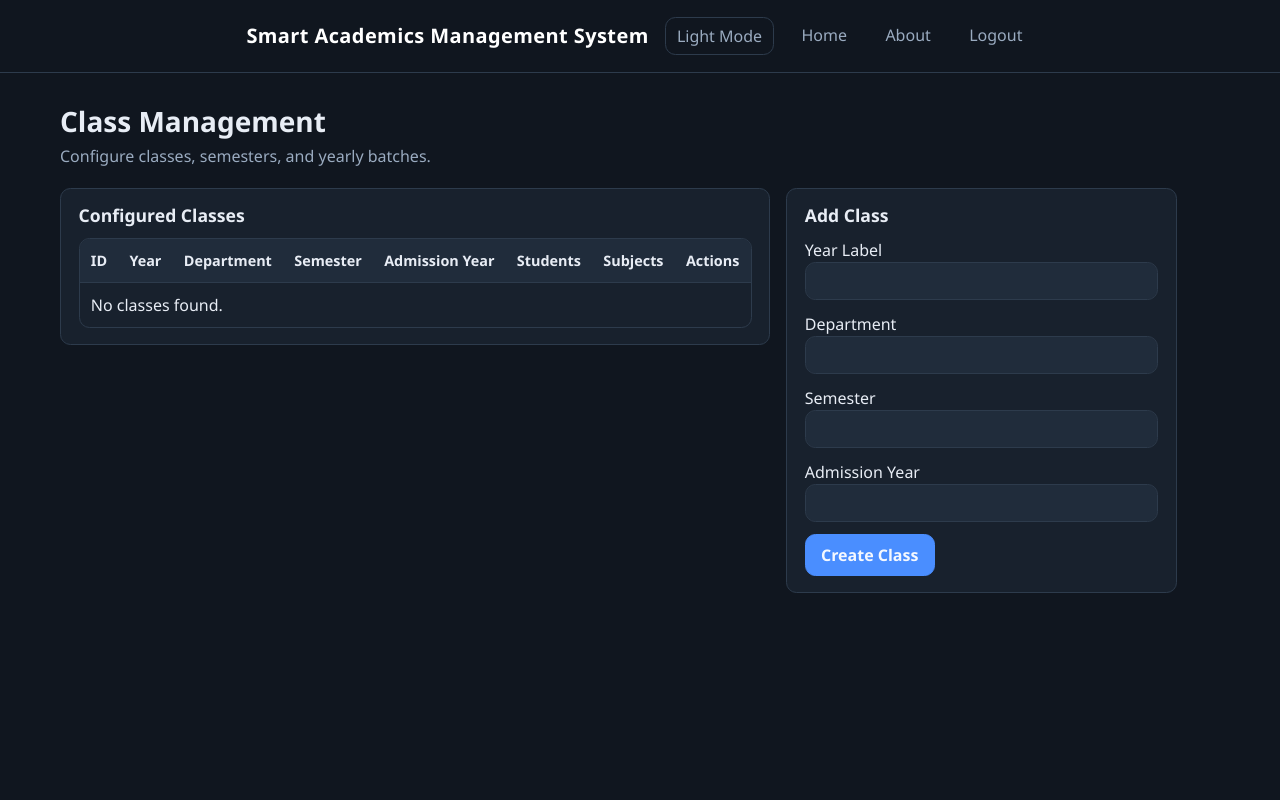
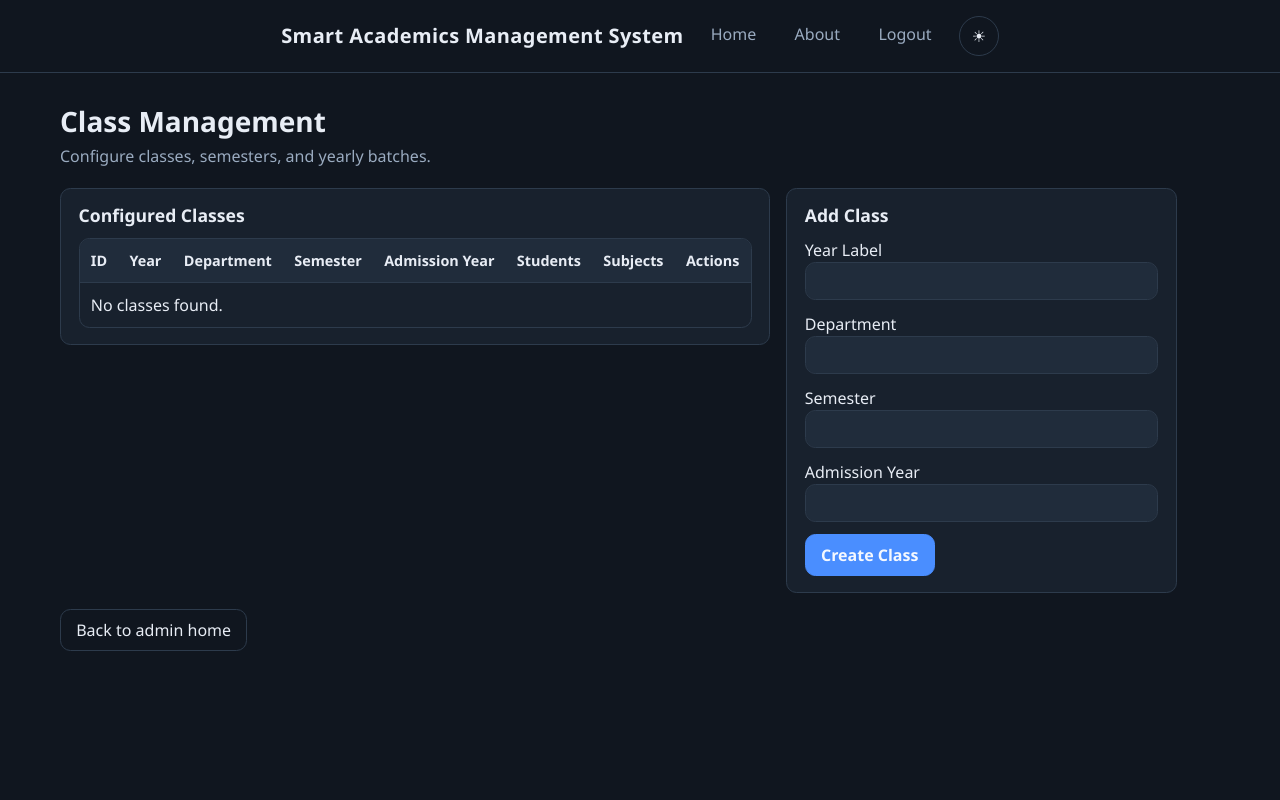
Before and after one commit to actuallyarnav/smart-academic-mgmt, a Flask app: page /admin/class_mgmt in a window 1280 px wide. Run offline with Flask 3, Linux system fonts and the light colour scheme; the visitor is signed in with stand-in values (Sample User, id 1); data that the repository does not hold is empty; some libraries are stand-ins or nearby versions.

Commit message:
fixed light-dark mode colours, added return buttons

```diff
--- a/templates/admin/class_mgmt.html
+++ b/templates/admin/class_mgmt.html
@@ -147,4 +147,10 @@
         </form>
     </div>
 </div>
+
+<div class="button-group mt-3">
+    <a class="btn-outline-app" href="{{ url_for('admin.admin_home') }}"
+        >Back to admin home</a
+    >
+</div>
 {% endblock %}
--- a/templates/admin/enrollment_mgmt.html
+++ b/templates/admin/enrollment_mgmt.html
@@ -128,4 +128,10 @@
         {% endif %}
     </div>
 </div>
+
+<div class="button-group mt-3">
+    <a class="btn-outline-app" href="{{ url_for('admin.admin_home') }}"
+        >Back to admin home</a
+    >
+</div>
 {% endblock %}
--- a/templates/admin/reports.html
+++ b/templates/admin/reports.html
@@ -54,4 +54,10 @@
         </table>
     </div>
 </div>
+
+<div class="button-group mt-3">
+    <a class="btn-outline-app" href="{{ url_for('admin.admin_home') }}"
+        >Back to admin home</a
+    >
+</div>
 {% endblock %}
--- a/templates/admin/student_mgmt.html
+++ b/templates/admin/student_mgmt.html
@@ -181,4 +181,10 @@
         </form>
     </div>
 </div>
+
+<div class="button-group mt-3">
+    <a class="btn-outline-app" href="{{ url_for('admin.admin_home') }}"
+        >Back to admin home</a
+    >
+</div>
 {% endblock %}
--- a/templates/admin/subject_mgmt.html
+++ b/templates/admin/subject_mgmt.html
@@ -133,4 +133,10 @@
         </form>
     </div>
 </div>
+
+<div class="button-group mt-3">
+    <a class="btn-outline-app" href="{{ url_for('admin.admin_home') }}"
+        >Back to admin home</a
+    >
+</div>
 {% endblock %}
--- a/templates/admin/teacher_mgmt.html
+++ b/templates/admin/teacher_mgmt.html
@@ -151,4 +151,10 @@
         </form>
     </div>
 </div>
+
+<div class="button-group mt-3">
+    <a class="btn-outline-app" href="{{ url_for('admin.admin_home') }}"
+        >Back to admin home</a
+    >
+</div>
 {% endblock %}
--- a/templates/admin/user_mgmt.html
+++ b/templates/admin/user_mgmt.html
@@ -119,4 +119,10 @@
         </form>
     </div>
 </div>
+
+<div class="button-group mt-3">
+    <a class="btn-outline-app" href="{{ url_for('admin.admin_home') }}"
+        >Back to admin home</a
+    >
+</div>
 {% endblock %}
--- a/templates/base.html
+++ b/templates/base.html
@@ -33,6 +33,10 @@
                 --accent-color: #4a8eff;
                 --accent-hover: #3e79d6;
                 --danger-color: #d16a78;
+                --link-color: #93b9ff;
+                --link-hover-color: #bfd5ff;
+                --row-hover-color: #243142;
+                --button-text-color: #f4f8ff;
                 --radius: 0.65rem;
             }
 
@@ -46,6 +50,10 @@
                 --accent-color: #1d63d9;
                 --accent-hover: #154fae;
                 --danger-color: #ba4b5e;
+                --link-color: #1b5ecb;
+                --link-hover-color: #13489c;
+                --row-hover-color: #e3ebf7;
+                --button-text-color: #ffffff;
                 --radius: 0.65rem;
             }
 
@@ -58,12 +66,12 @@
             }
 
             a {
-                color: #93b9ff;
+                color: var(--link-color);
                 text-decoration: none;
             }
 
             a:hover {
-                color: #bfd5ff;
+                color: var(--link-hover-color);
             }
 
             .mainbody {
@@ -81,6 +89,7 @@
             .navbar-brand {
                 font-weight: 700;
                 letter-spacing: 0.02em;
+                color: var(--text-color);
             }
 
             .nav-link {
@@ -95,11 +104,17 @@
             }
 
             .theme-toggle {
+                width: 2.5rem;
+                height: 2.5rem;
+                display: inline-flex;
+                align-items: center;
+                justify-content: center;
                 background-color: transparent;
                 border: 1px solid var(--border-color);
-                color: var(--muted-color);
-                border-radius: var(--radius);
-                padding: 0.35rem 0.7rem;
+                color: var(--text-color);
+                border-radius: 999px;
+                padding: 0;
+                font-size: 1rem;
             }
 
             .theme-toggle:hover {
@@ -239,13 +254,13 @@
             }
 
             .app-table tbody tr:hover {
-                background-color: #243142;
+                background-color: var(--row-hover-color);
             }
 
             .btn-app {
                 background-color: var(--accent-color);
                 border: 1px solid var(--accent-color);
-                color: #f4f8ff;
+                color: var(--button-text-color);
                 border-radius: var(--radius);
                 font-weight: 600;
                 padding: 0.5rem 0.95rem;
@@ -256,7 +271,7 @@
             .btn-app:hover {
                 background-color: var(--accent-hover);
                 border-color: var(--accent-hover);
-                color: #f4f8ff;
+                color: var(--button-text-color);
             }
 
             .btn-outline-app {
@@ -439,23 +454,25 @@
             <div
                 class="mainbody d-flex justify-content-between align-items-center"
             >
-                <a class="navbar-brand text-white" href="/"
+                <a class="navbar-brand" href="/"
                     >Smart Academics Management System</a
                 >
 
                 <div class="d-flex gap-3">
-                    <button
-                        class="theme-toggle"
-                        id="theme-toggle"
-                        type="button"
-                    >
-                        Switch Theme
-                    </button>
                     <a class="nav-link" href="/">Home</a>
                     <a class="nav-link" href="/about">About</a>
                     {% if session.get("user_id") %}
                     <a class="nav-link" href="/logout">Logout</a>
                     {% endif %}
+                    <button
+                        class="theme-toggle"
+                        id="theme-toggle"
+                        type="button"
+                        aria-label="Toggle color theme"
+                        title="Toggle color theme"
+                    >
+                        ☀
+                    </button>
                 </div>
             </div>
         </nav>
@@ -471,8 +488,7 @@
                     root.setAttribute("data-bs-theme", theme);
                     localStorage.setItem(storageKey, theme);
                     if (toggle) {
-                        toggle.textContent =
-                            theme === "dark" ? "Light Mode" : "Dark Mode";
+                        toggle.textContent = theme === "dark" ? "☀" : "☾";
                     }
                 }
 
--- a/templates/teacher/add_marks.html
+++ b/templates/teacher/add_marks.html
@@ -77,4 +77,10 @@
         </table>
     </div>
 </div>
+
+<div class="button-group mt-3">
+    <a class="btn-outline-app" href="{{ url_for('teacher.teacher_home') }}"
+        >Back to teacher home</a
+    >
+</div>
 {% endblock %}
```
Also changed, not shown: templates/admin/assignment_mgmt.html (+30 -6 lines).
